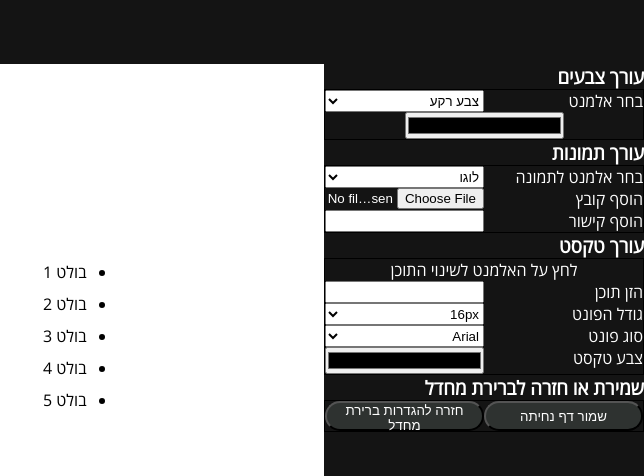
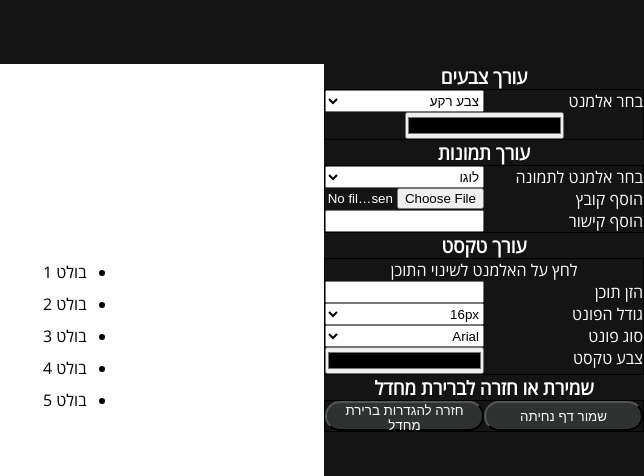
Before and after one commit to VainGer/SpotifyCampain, a plain HTML site: page pages/newsLetterEditor.html in a window 1280 px wide. Shown: the top 476 px of the page, 636-1280 px from the left. Drawn offline with Linux system fonts and the light colour scheme; files whose address does not match are found by name.

Commit message:
Update landingPageAndnewsletterEditor.css

```diff
--- a/styles/landingPageAndnewsletterEditor.css
+++ b/styles/landingPageAndnewsletterEditor.css
@@ -58,7 +58,11 @@ header {
     grid-column: span 2;
     margin-inline: auto;
 }
-
+#tools h3{
+    color: white;
+    width: max-content;
+    margin-inline: auto;
+}
 #tools form {
     grid-template-columns: 1fr 1fr;
     border: 1px solid black;
```
